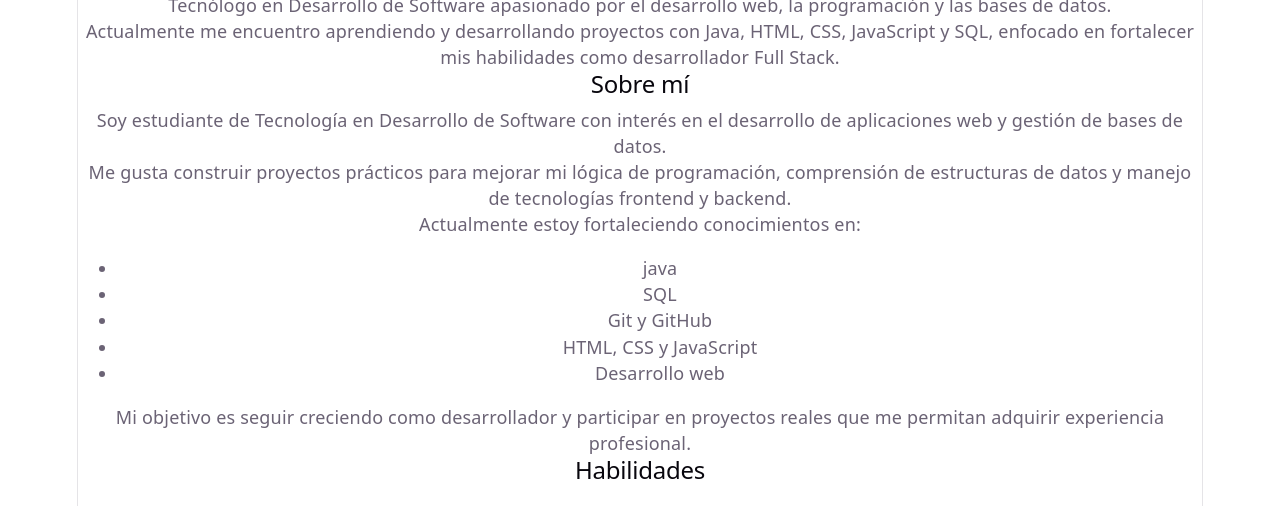
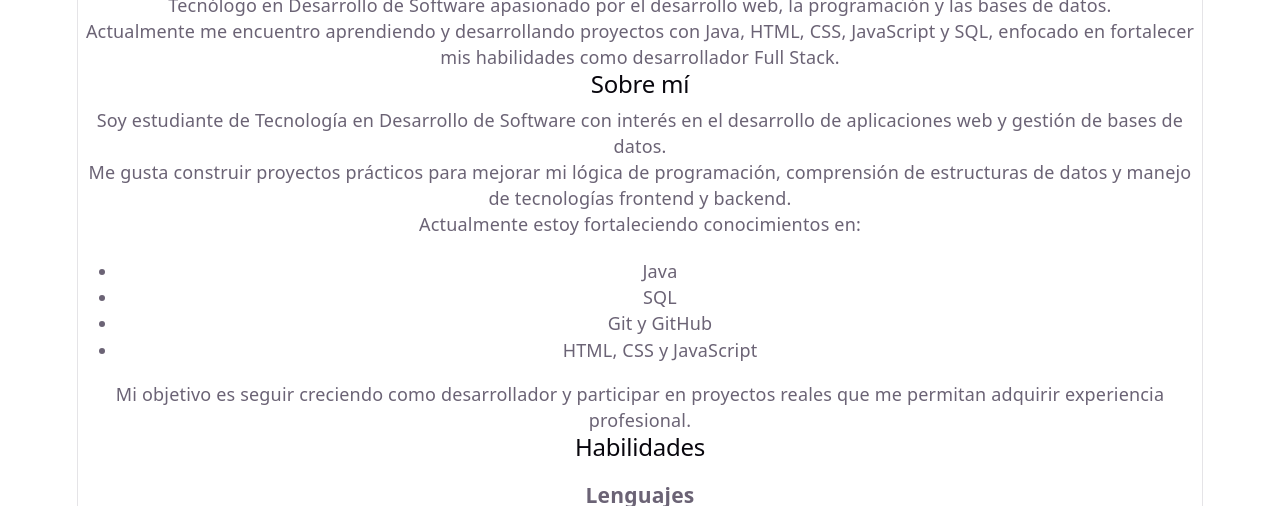
Before and after one commit to durandavid159-art/React, a React (Vite) app in the folder first-app/: page / in a window 1280 px wide. Shown: the part 185-691 px from the top of the page. Built offline with nearby package versions, Linux system fonts and the light colour scheme.

Commit message:
DP se crea el componente About reutilizando SkillGroup para la lista de conocimientos para que se mas mantenible

```diff
--- /dev/null
+++ b/first-app/src/components/About/About.jsx
@@ -0,0 +1,13 @@
+import { SkillGroup } from '../SkillGroup/SkillGroup'
+export const About = () =>(
+    <section>
+            <h2>Sobre mí</h2>
+            <p>Soy estudiante de Tecnología en Desarrollo de Software con interés en el desarrollo de aplicaciones web y gestión de bases de datos.</p>
+            <p>Me gusta construir proyectos prácticos para mejorar mi lógica de programación, comprensión de estructuras de datos y manejo de tecnologías frontend y backend.</p>
+            <p>Actualmente estoy fortaleciendo conocimientos en:</p>
+
+            <SkillGroup item1="Java" item2="SQL" item3="Git y GitHub" item4="HTML, CSS y JavaScript" />
+
+            <p>Mi objetivo es seguir creciendo como desarrollador y participar en proyectos reales que me permitan adquirir experiencia profesional.</p>
+        </section>
+)
--- a/first-app/src/components/Main/Main.jsx
+++ b/first-app/src/components/Main/Main.jsx
@@ -1,6 +1,7 @@
 import React from "react"
 import './Main.css'
 import { Skills } from './Skills'
+import { About } from '../About/About'
 
 export const Main = () =>{
     return(
@@ -15,20 +16,7 @@ export const Main = () =>{
             <p> Actualmente me encuentro aprendiendo y desarrollando proyectos con Java, HTML, CSS, JavaScript y SQL, enfocado en fortalecer mis habilidades como desarrollador Full Stack.</p>
         </section>
 
-        <section>
-            <h2>Sobre mí</h2>
-            <p>Soy estudiante de Tecnología en Desarrollo de Software con interés en el desarrollo de aplicaciones web y gestión de bases de datos.</p>
-            <p>Me gusta construir proyectos prácticos para mejorar mi lógica de programación, comprensión de estructuras de datos y manejo de tecnologías frontend y backend.</p>
-            <p>Actualmente estoy fortaleciendo conocimientos en:</p>
-            <ul>
-                <li>java</li>
-                <li>SQL</li>
-                <li>Git y GitHub</li>
-                <li>HTML, CSS y JavaScript</li>
-                <li>Desarrollo web</li>
-            </ul>
-            <p>Mi objetivo es seguir creciendo como desarrollador y participar en proyectos reales que me permitan adquirir experiencia profesional.</p>
-        </section>
+        <About />
 
         <Skills/>
     </main>
--- a/first-app/src/components/SkillGroup/SkillGroup.jsx
+++ b/first-app/src/components/SkillGroup/SkillGroup.jsx
@@ -1,12 +1,12 @@
 
-export const SkillGroup = ({ title = 'Grupo', item1 = '', item2 = '', item3 = '', item4 = '' }) => (
+export const SkillGroup = ({ title = '', item1 = '', item2 = '', item3 = '', item4 = '' }) => (
     <div>
         <h3>{title}</h3>
         <ul>
             {item1 && <li>{item1}</li>}
             {item2 && <li>{item2}</li>}
             {item3 && <li>{item3}</li>}
-            { item4 && <li>{item4}</li>}
+            {item4 && <li>{item4}</li>}
         </ul>
     </div>
 )
```
